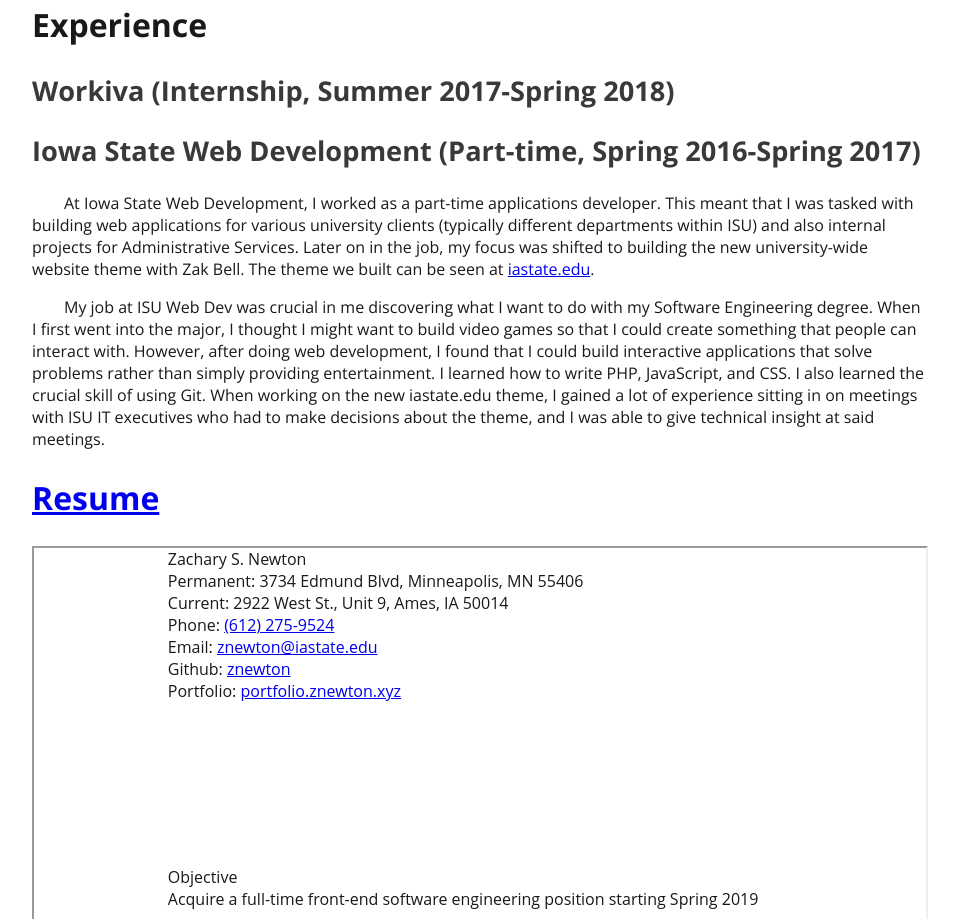
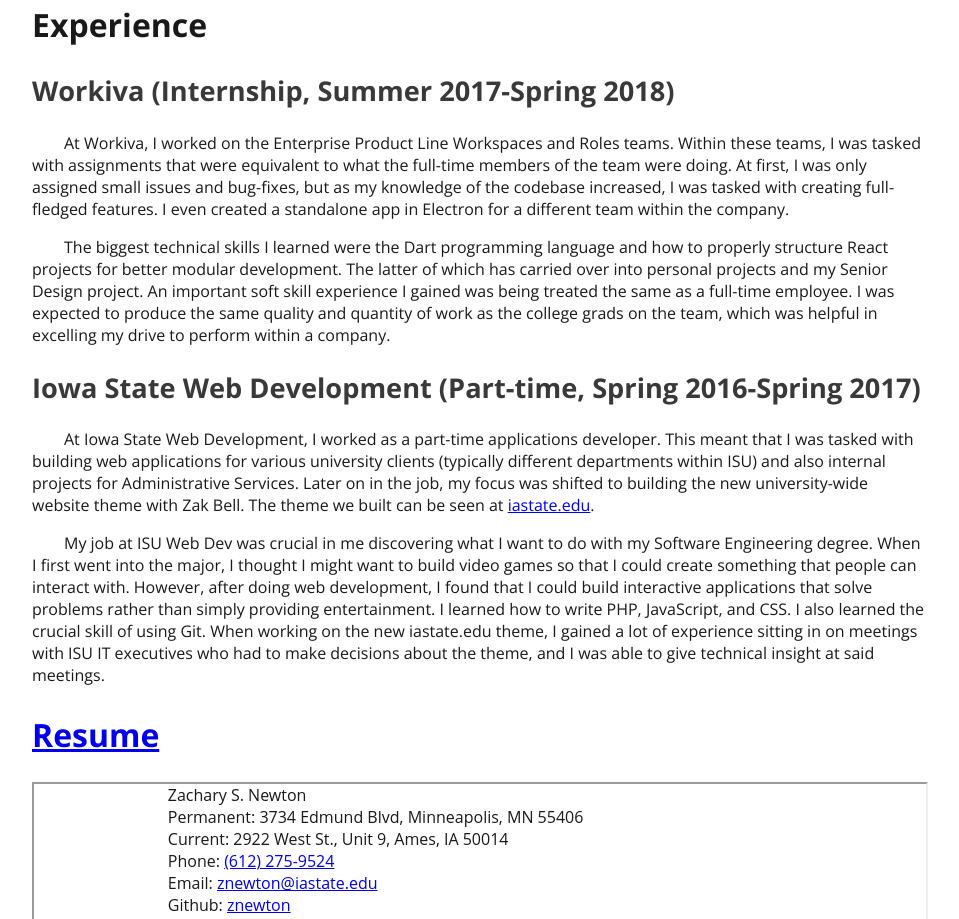
Before and after one commit to znewton/se-494-portfolio, a website: page index.html in a window 1280 px wide. Shown: the part 3816-4735 px from the top of the page, without its empty margins (160-1119 px from the left). Drawn offline with nearby package versions, Linux system fonts and the light colour scheme.

Commit message:
Workiva experience

```diff
--- a/index.html
+++ b/index.html
@@ -81,7 +81,10 @@
         <h1>Experience</h1>
         <h2>Workiva (Internship, Summer 2017-Spring 2018)</h2>
         <p>
-
+          At Workiva, I worked on the Enterprise Product Line Workspaces and Roles teams. Within these teams, I was tasked with assignments that were equivalent to what the full-time members of the team were doing. At first, I was only assigned small issues and bug-fixes, but as my knowledge of the codebase increased, I was tasked with creating full-fledged features. I even created a standalone app in Electron for a different team within the company.
+        </p>
+        <p>
+          The biggest technical skills I learned were the Dart programming language and how to properly structure React projects for better modular development. The latter of which has carried over into personal projects and my Senior Design project. An important soft skill experience I gained was being treated the same as a full-time employee. I was expected to produce the same quality and quantity of work as the college grads on the team, which was helpful in excelling my drive to perform within a company.
         </p>
         <h2>Iowa State Web Development (Part-time, Spring 2016-Spring 2017)</h2>
         <p>
```
